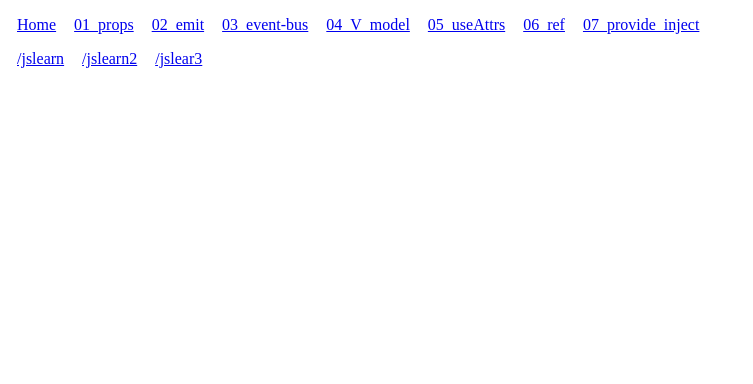
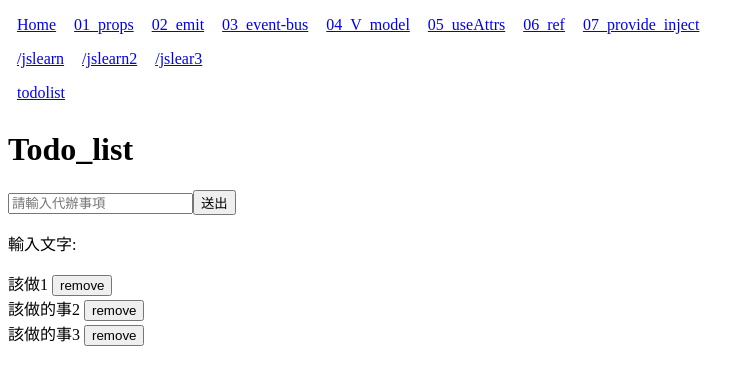
Before and after one commit to Roger0122/vue3_practise, a Vue app: page /todolist in a window 1280 px wide. Shown: the top 384 px of the page, without its empty margins (0-753 px from the left). Built offline with nearby package versions, Linux system fonts and the light colour scheme.

Commit message:
新增 to dolist

```diff
--- a/src/App.vue
+++ b/src/App.vue
@@ -19,6 +19,9 @@ import { RouterLink, RouterView } from 'vue-router';
     <div class="link"><RouterLink to="/jslearn3">/jslear3</RouterLink></div>
 
 </nav>
+<nav>
+    <div class="link"><RouterLink to="/todolist">todolist</RouterLink></div>
+</nav>
 <main>
 <RouterView/>
 </main>
--- a/src/router/index.js
+++ b/src/router/index.js
@@ -10,7 +10,7 @@ import provide from '@/view/07_provide_inject/provide_injecttest.vue'
 import jslearn from '@/view/javaScript_learn/index.vue'
 import jslearn2 from '@/view/javaScript_learn/learn2.vue'
 import jslearn3 from '@/view/javaScript_learn/learn3.vue'
-
+import todolist from '@/view/ToDolist/index.vue'
 
 const router = createRouter({
 history: createWebHistory(),
@@ -73,6 +73,12 @@ routes: [
         component:jslearn3
         ,
     },
+    {
+        path:'/todolist',
+        name:'/todolist',
+        component:todolist
+        ,
+    },
 
 ],
 })
--- /dev/null
+++ b/src/view/ToDolist/index.vue
@@ -0,0 +1,48 @@
+<template>
+  <main>
+    <h1>Todo_list</h1>
+  </main>
+
+  <input
+    placeholder="請輸入代辦事項"
+    v-model="content"
+  />
+  <button @click="summit">送出</button>
+
+  <p>輸入文字: {{ content }}</p>
+
+  <div v-for="(item, index) in TodoList" :key="item.id">
+    {{ item.title }}
+    <button @click="remove(index)">remove</button>
+  </div>
+</template>
+
+<script setup lang="ts">
+import { ref } from 'vue'
+
+const content = ref('')
+const TodoList = ref([
+  { id: 1, title: '該做1' },
+  { id: 2, title: '該做的事2' },
+  { id: 3, title: '該做的事3' }
+])
+
+let nextTodoId = 4
+
+const summit = () => {
+  if (content.value !== '') {
+    TodoList.value.push({
+      id: nextTodoId++,
+      title: content.value
+    })
+    content.value = ''
+  }
+}
+
+const remove = (index: number) => {
+  TodoList.value.splice(index, 1)
+}
+</script>
+
+<style scoped>
+</style>
```
